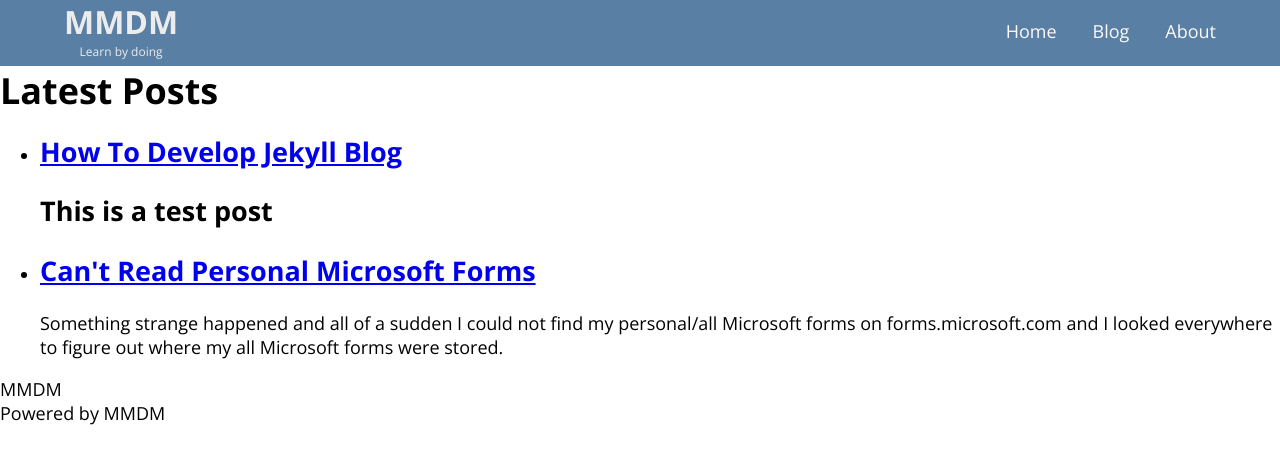
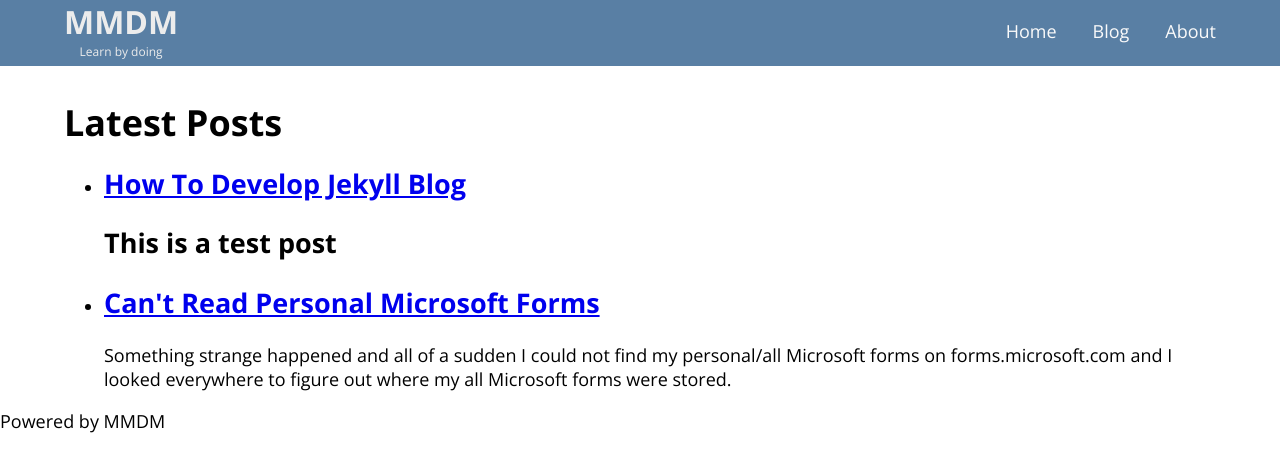
Before and after one commit to jays1ngh/jays1ngh.github.io, a Jekyll site: the page built from blog.html, in a window 1280 px wide. Shown: the top 472 px of the page. Built offline with Jekyll 4.4.1, drawn with Linux system fonts in a browser that asks for light colours.

Commit message:
updated files

```diff
--- a/_includes/navigation.html
+++ b/_includes/navigation.html
@@ -3,8 +3,6 @@
     <a href="{{ item.link }}" {% if page.url == item.link %}{% endif %}>{{ item.name }}</a>
     {% endfor %}
   </nav> -->
-
-
 
     <div class="container container-nav">
         <div class="site-title">
@@ -15,8 +13,8 @@
         <nav>
             <ul>
                 <li><a href="" class="current-page">Home</a></li>
-                <li><a href="">Blog</a></li>
-                <li><a href="">About</a></li>
+                <li><a href="{{site.url}}{{site.baseurl}}/blog">Blog</a></li>
+                <li><a href="{{site.url}}{{site.baseurl}}/About">About</a></li>
             </ul>
         </nav>
 
--- a/_layouts/blog.html
+++ b/_layouts/blog.html
@@ -1,11 +1,11 @@
 ---
 layout: default
 ---
-<div class="blog-header">
+<div class=" container blog-header">
     <h1>Latest Posts</h1>
 </div>
 
-<div class="blog-posts">
+<div class="container blog-posts">
 <ul>
   {% for post in site.posts %}
     <li>
--- a/_layouts/default.html
+++ b/_layouts/default.html
@@ -14,7 +14,6 @@
 
     <main>
       {{ content }}
-      {{site.title}}
       </main>
 
     <footer class="footer">
--- a/_sass/main.scss
+++ b/_sass/main.scss
@@ -78,6 +78,7 @@
   text-align: center;
   background-color: #597FA4;
   padding: 0;
+  margin-bottom: 2rem;
 }
 
 
```
